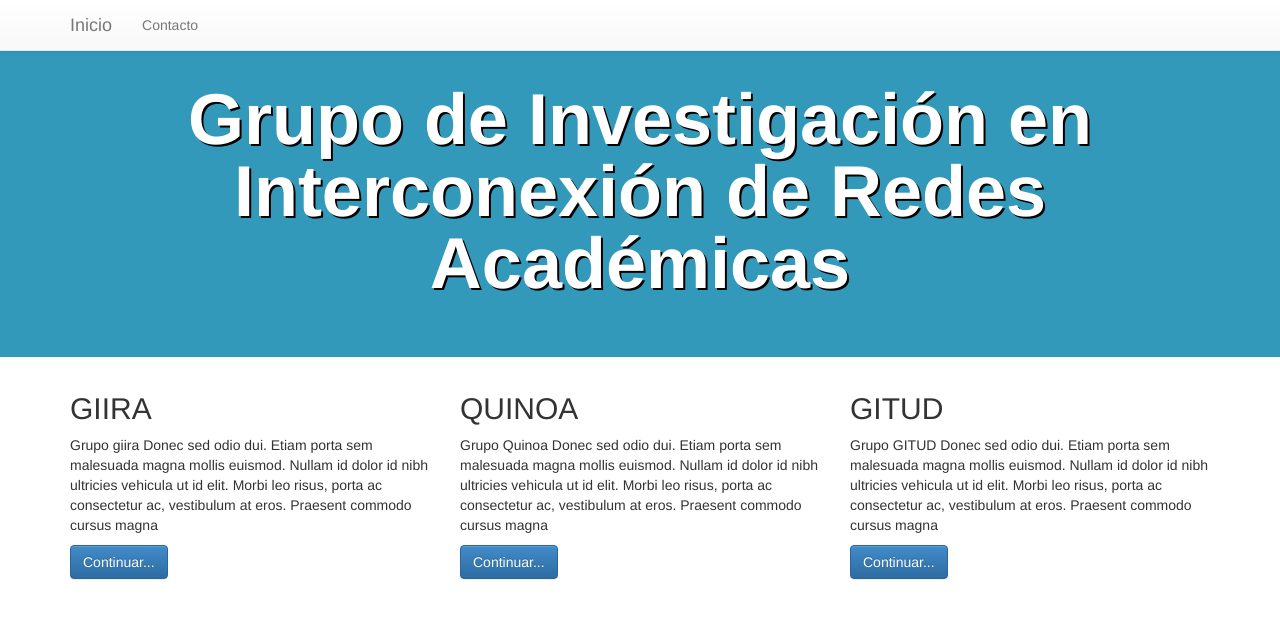
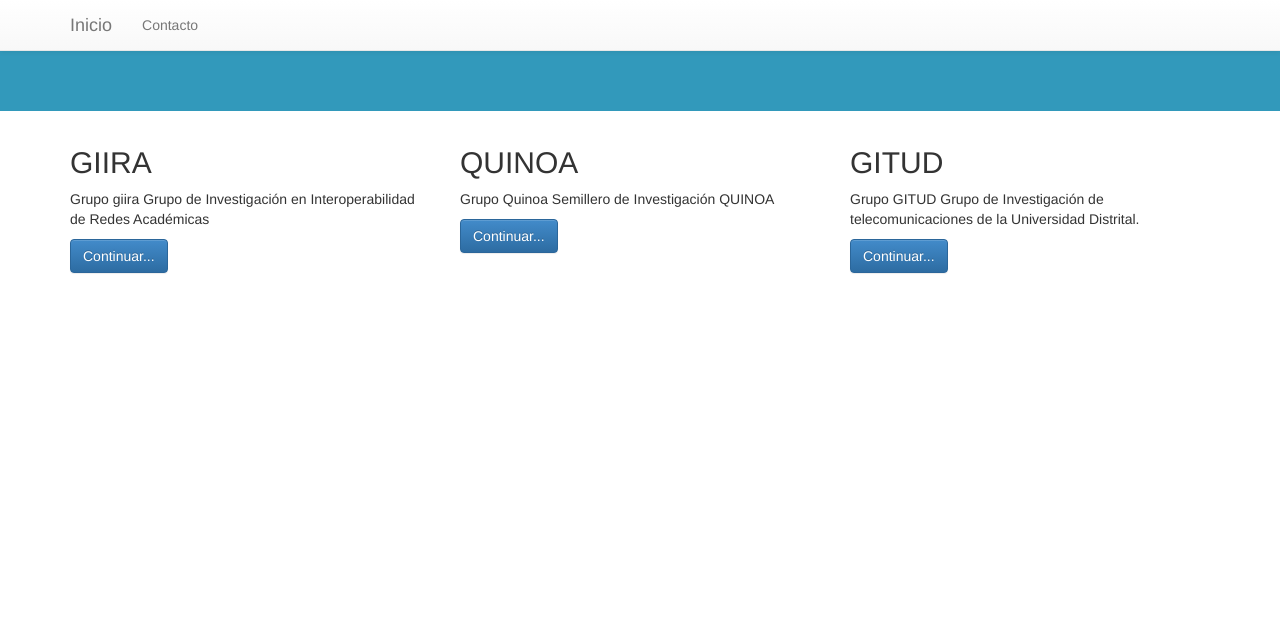
Before and after one commit to cristianchaparroa/cvlac, a PHP site: page / in a window 1280 px wide. Shown: the top 619 px of the page. Run offline with PHP 8.4, Linux system fonts and the light colour scheme; some libraries are stand-ins or nearby versions.

Commit message:
Modifiacación página principal

```diff
--- a/index.php
+++ b/index.php
@@ -1,7 +1,6 @@
 <?php
 error_reporting(E_ALL);
 ini_set('display_errors', 1);
-
 
 require_once('core/view/Template.php');
 $titulo = 'Grupo de Investigación en Interconexión de Redes Académicas';
@@ -11,8 +10,8 @@ $template = new Template( 'templates/indexView.php', array(
 	'head' => new Template( 'templates/head.php', array( 'titulo' => $titulo )),
 	'titulo' => $titulo,
 	'navbar' => new Template( 'templates/navbar.php', array() ),
-	'giira'  => new Template( 'templates/grupo.php', array( 'nombre' =>'GIIRA',  'descripcion' => 'Grupo giira '. $lorem , 'url'=> 'giira/index.php' )),
-	'quinoa' => new Template( 'templates/grupo.php', array( 'nombre' =>'QUINOA', 'descripcion' => 'Grupo Quinoa '. $lorem, 'url'=> '#')),
-	'gitud'  => new Template( 'templates/grupo.php', array( 'nombre' =>'GITUD',  'descripcion' => 'Grupo GITUD '. $lorem,  'url'=> '#'))
+	'giira'  => new Template( 'templates/grupo.php', array( 'nombre' =>'GIIRA',  'descripcion' => 'Grupo giira '. 'Grupo de Investigación en Interoperabilidad de Redes Académicas' , 'url'=> 'giira/index.php' )),
+	'quinoa' => new Template( 'templates/grupo.php', array( 'nombre' =>'QUINOA', 'descripcion' => 'Grupo Quinoa '.' Semillero de Investigación QUINOA', 'url'=> '#')),
+	'gitud'  => new Template( 'templates/grupo.php', array( 'nombre' =>'GITUD',  'descripcion' => 'Grupo GITUD '. 'Grupo de Investigación de telecomunicaciones de la Universidad Distrital.',  'url'=> '#'))
 ));
 $template->render();
--- a/templates/indexView.php
+++ b/templates/indexView.php
@@ -9,9 +9,7 @@
 		?>
 		<!-- JUMBOTRON -->
 		<div class="jumbotron">
-			<div class="container">
-    			<h1><?php echo $this->titulo; ?></h1>
-			</div>
+
 		</div>
 		<!--CONTENIDO -->
 		<div class="container">
```
